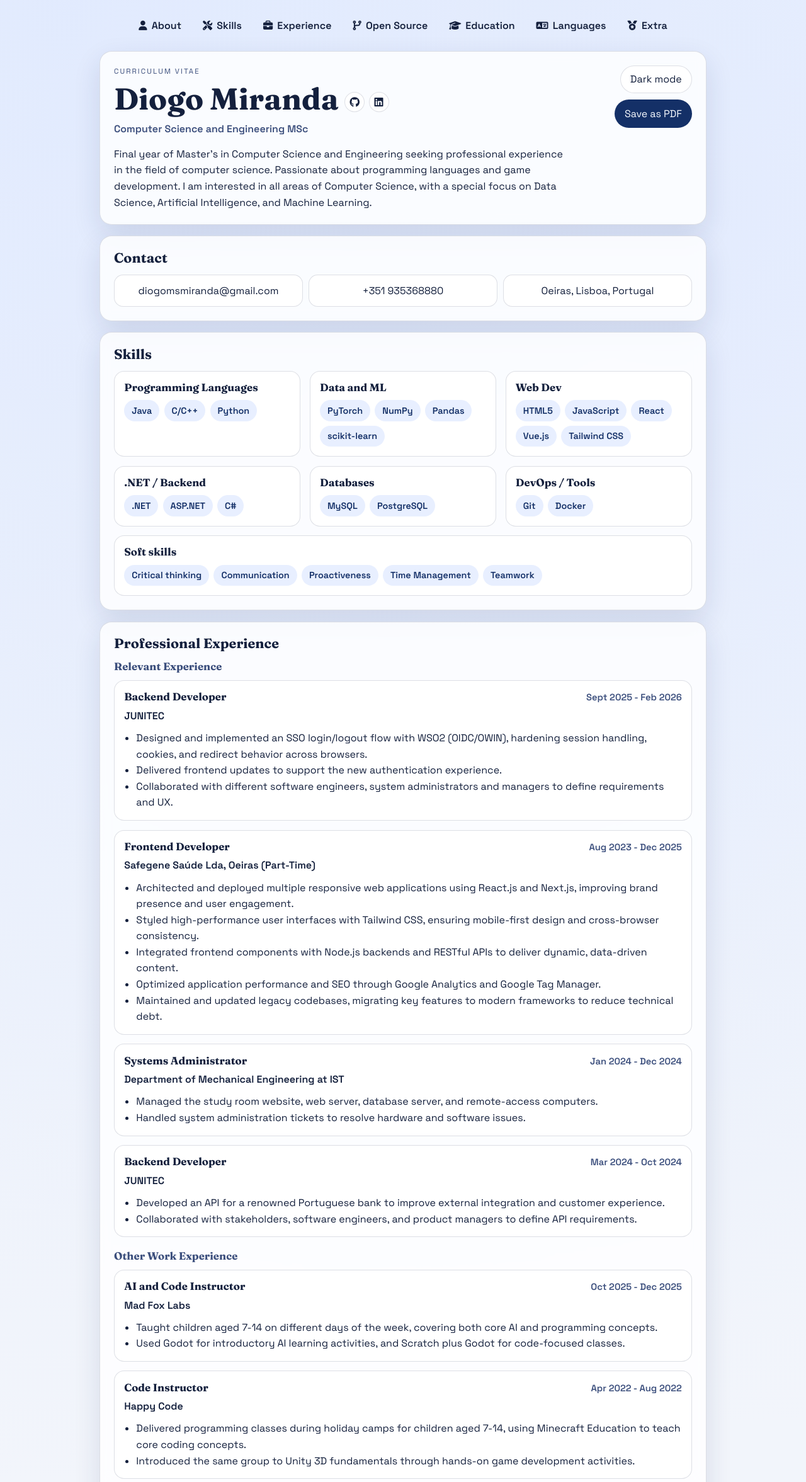
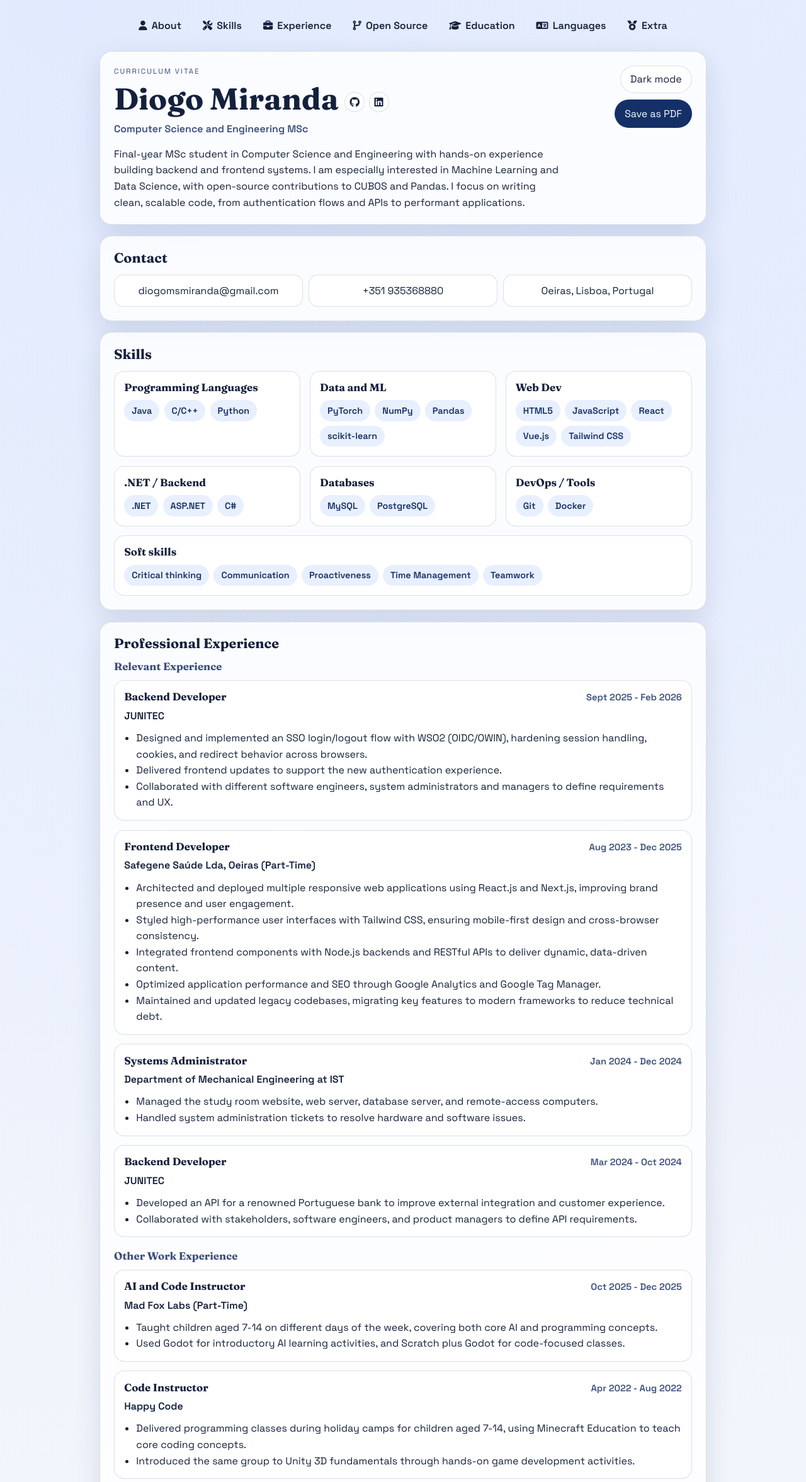
Before and after one commit to diogomsmiranda/cv, a Next.js app: page / in a window 1280 px wide. Shown: the top 2353 px of the page at 63% size. Built offline with nearby package versions, Linux system fonts and the light colour scheme.

Commit message:
chore: summary

```diff
--- a/data/cv.ts
+++ b/data/cv.ts
@@ -39,7 +39,7 @@ export const cvData = {
   githubUrl: "https://github.com/diogomsmiranda",
   linkedinUrl: "https://www.linkedin.com/in/diogomsmiranda/",
   summary:
-    "Final year of Master's in Computer Science and Engineering seeking professional experience in the field of computer science. Passionate about programming languages and game development. I am interested in all areas of Computer Science, with a special focus on Data Science, Artificial Intelligence, and Machine Learning.",
+    "Final-year MSc student in Computer Science and Engineering with hands-on experience building backend and frontend systems. I am especially interested in Machine Learning and Data Science, with open-source contributions to CUBOS and Pandas. I focus on writing clean, scalable code, from authentication flows and APIs to performant applications.",
   competencies: [
     {
       title: "Programming Languages",
@@ -122,7 +122,7 @@ export const cvData = {
       ],
     },
     {
-      company: "Mad Fox Labs",
+      company: "Mad Fox Labs (Part-Time)",
       role: "AI and Code Instructor",
       period: "Oct 2025 - Dec 2025",
       category: "other",
```
